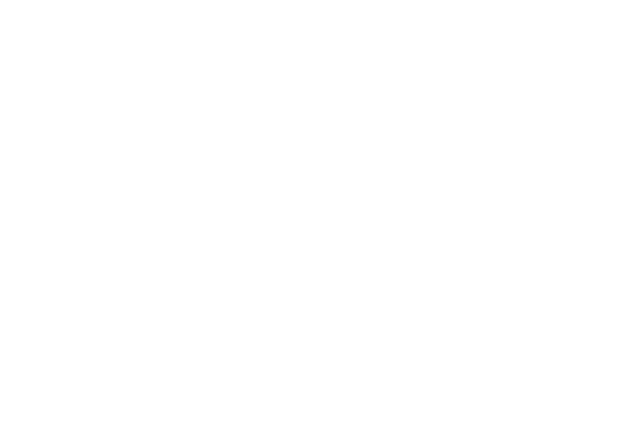
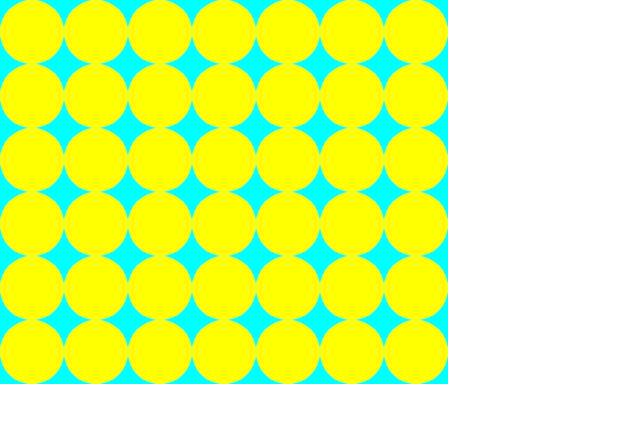
Before and after one commit to syedwshah/ConnectFour, a React (Create React App) app in the folder connect-four/: page / in a window 1280 px wide. Shown: the top 422 px of the page, without its empty margins (0-640 px from the left). Built offline with nearby package versions, Linux system fonts and the light colour scheme.

Commit message:
Update eslint and prettier rules, create connect-four board via slots and chips

```diff
--- a/connect-four/public/index.html
+++ b/connect-four/public/index.html
@@ -24,7 +24,7 @@
       work correctly both with client-side routing and a non-root public URL.
       Learn how to configure a non-root public URL by running `npm run build`.
     -->
-    <title>React App</title>
+    <title>Connect Four</title>
   </head>
   <body>
     <noscript>You need to enable JavaScript to run this app.</noscript>
--- a/connect-four/src/App.tsx
+++ b/connect-four/src/App.tsx
@@ -1,7 +1,36 @@
 import React from 'react'
+import { Slot } from './components'
 
-function App() {
-  return <div></div>
+const App = (): JSX.Element => {
+  return (
+    <>
+      <div id="game">
+        <div style={{ position: 'absolute' }}>
+          <div style={{ display: 'flex', flexDirection: 'column-reverse' }}>
+            {[...Array(6)].map((_, row) => (
+              <div style={styles.flex} key={row}>
+                {[...Array(7)].map((_, col) => (
+                  <div key={`${row}-${col}`}>
+                    <Slot row={row} col={col} />
+                  </div>
+                ))}
+              </div>
+            ))}
+          </div>
+        </div>
+      </div>
+    </>
+  )
+}
+
+const styles: Record<string, React.CSSProperties> = {
+  flex: {
+    display: 'flex',
+    flexDirection: 'row',
+  },
+  bg: {
+    backgroundColor: '#fafafa',
+  },
 }
 
 export default App
--- /dev/null
+++ b/connect-four/src/components/Chip/Chip.tsx
@@ -0,0 +1,17 @@
+interface Props {
+  color?: 'red' | 'yellow'
+}
+
+export const Chip = (props: Props): JSX.Element => (
+  <div
+    id="chip"
+    style={{
+      display: 'flex',
+      height: 64,
+      width: 64,
+      zIndex: 20,
+      backgroundColor: props.color ?? '#fafafa',
+      borderRadius: '50%',
+    }}
+  ></div>
+)
--- /dev/null
+++ b/connect-four/src/components/Chip/index.tsx
@@ -0,0 +1 @@
+export * from './Chip'
--- /dev/null
+++ b/connect-four/src/components/Slot/Slot.tsx
@@ -0,0 +1,37 @@
+import React from 'react'
+import { Chip } from '../Chip'
+
+interface Props {
+  row?: number
+  col?: number
+}
+
+export const Slot = (_props: Props): JSX.Element => {
+  return (
+    <div id="slot" style={styles.slot}>
+      <div id="hole-punch" style={styles.holePunch}>
+        {/* row-{_props.row}, col-{_props.col} */}
+        <Chip color="yellow" />
+      </div>
+    </div>
+  )
+}
+
+const styles: Record<string, React.CSSProperties> = {
+  slot: {
+    display: 'flex',
+    alignItems: 'center',
+    backgroundColor: 'cyan',
+    height: 64,
+    width: 64,
+  },
+  holePunch: {
+    display: 'flex',
+    justifyContent: 'center',
+    alignItems: 'center',
+    height: 64,
+    width: 64,
+    borderRadius: '50%',
+    backgroundColor: '#fafafa',
+  },
+}
--- /dev/null
+++ b/connect-four/src/components/Slot/index.tsx
@@ -0,0 +1 @@
+export * from './Slot'
--- /dev/null
+++ b/connect-four/src/components/index.ts
@@ -0,0 +1,2 @@
+export * from './Slot'
+export * from './Chip'
```
Also changed, not shown: connect-four/.eslintrc.json.
